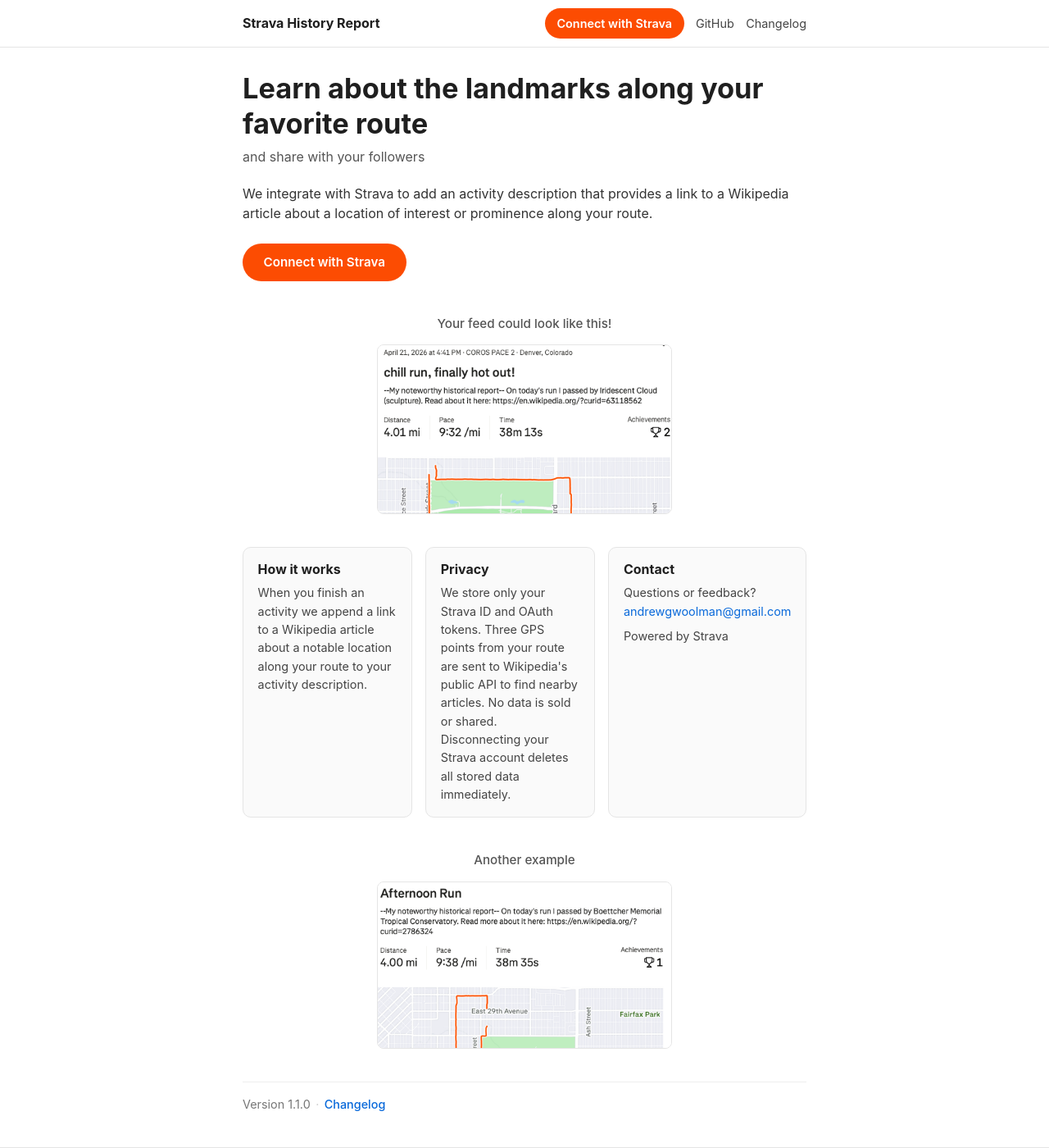
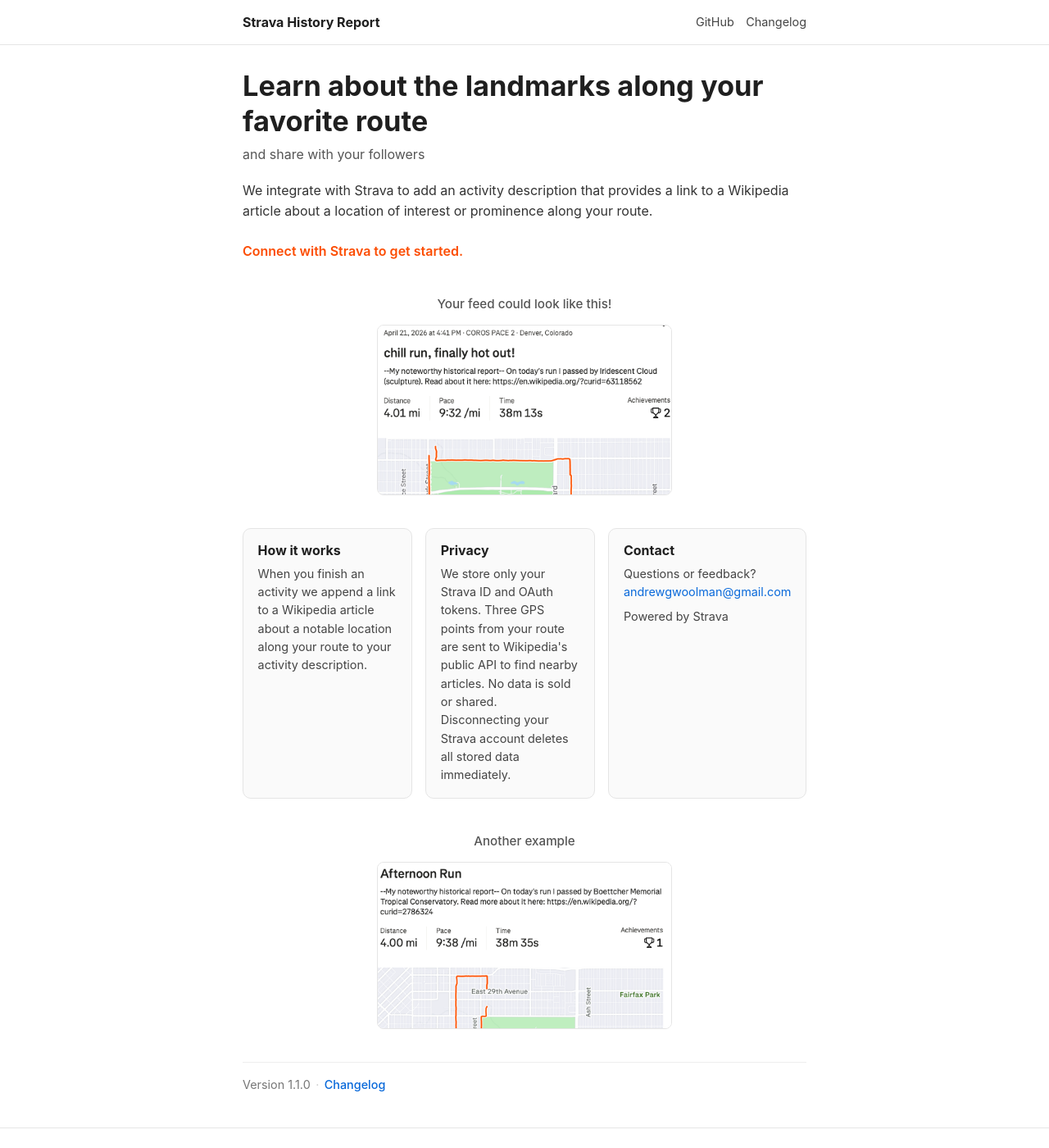
Before and after one commit to thekingdomofwool1/strava-history-report-public, a Jekyll site: the page built from docs/index.md, in a window 1280 px wide and 1400 px high. Shown: the whole window at 82% size. Built offline with Jekyll 4.4.1, drawn with Linux system fonts in a browser that asks for light colours.

Commit message:
docs: single Connect CTA, simplify topbar
Drop the duplicate Connect with Strava buttons from the topbar and hero,
leaving only the sticky bottom CTA. Replace the hero button with a
short prompt line.

Co-Authored-By: Claude Opus 4.7 <noreply@anthropic.com>

```diff
--- a/docs/_layouts/default.html
+++ b/docs/_layouts/default.html
@@ -12,7 +12,6 @@
       <div class="topbar-inner">
         <a href="{{ '/' | relative_url }}" class="brand">{{ site.title }}</a>
         <nav class="topbar-nav" aria-label="Primary">
-          <a class="nav-link nav-cta" href="https://api.andvos.xyz/auth/strava/start">Connect with Strava</a>
           <a class="nav-link" href="{{ site.public_source.url }}">GitHub</a>
           <a class="nav-link" href="{{ '/changelog/' | relative_url }}">Changelog</a>
         </nav>
--- a/docs/assets/css/style.scss
+++ b/docs/assets/css/style.scss
@@ -126,6 +126,12 @@ h1, h2, h3 { line-height: 1.25; }
   font-size: 1rem;
   margin: 0 0 1.5rem;
   color: #333;
+}
+.hero-cta-prompt {
+  font-size: 1rem;
+  font-weight: 600;
+  color: var(--orange);
+  margin: 0;
 }
 
 @media (min-width: 720px) {
--- a/docs/index.md
+++ b/docs/index.md
@@ -8,7 +8,7 @@ layout: default
   <p class="lead">
     We integrate with Strava to add an activity description that provides a link to a Wikipedia article about a location of interest or prominence along your route.
   </p>
-  <a class="btn-strava" href="https://api.andvos.xyz/auth/strava/start">Connect with Strava</a>
+  <p class="hero-cta-prompt">Connect with Strava to get started.</p>
   <p class="status-connected" id="connected-msg">
     Strava account connected! New activities will be annotated automatically.
   </p>
```
